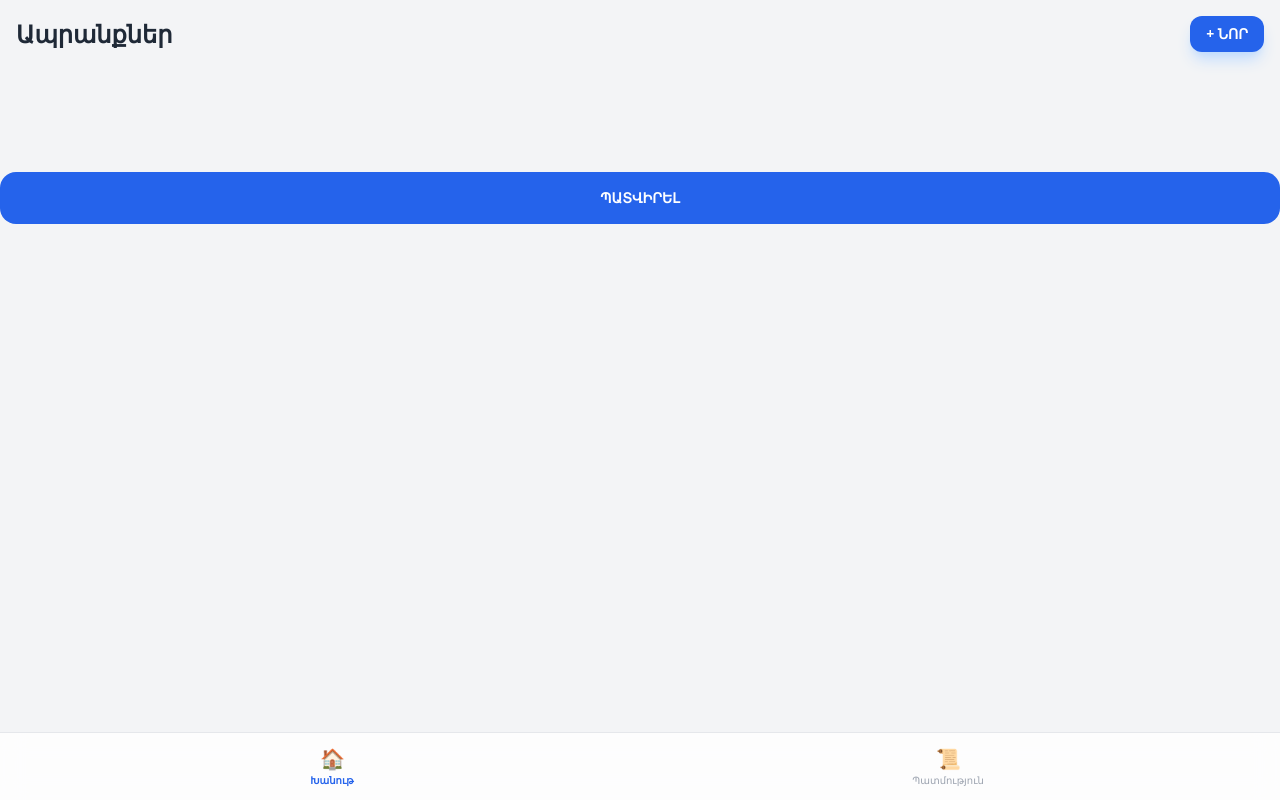
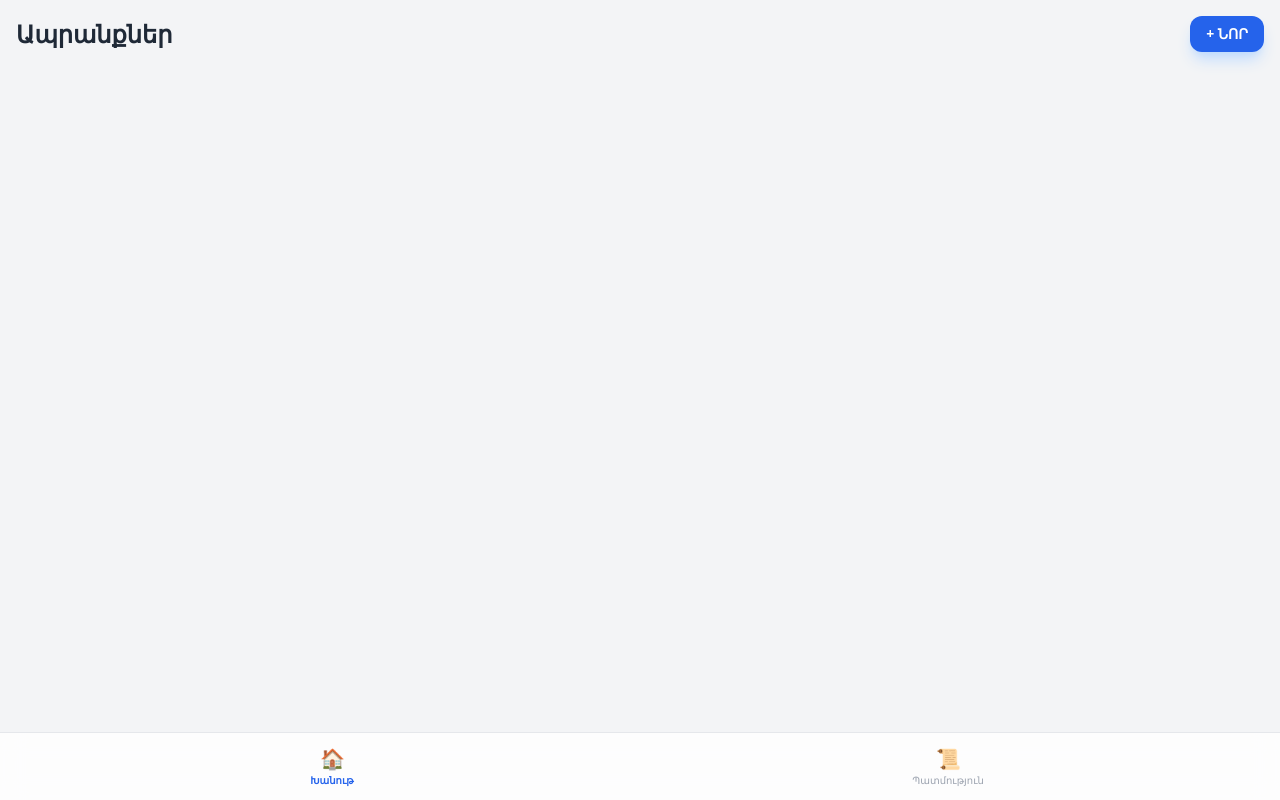
Before and after one commit to Svardanyann/pahest-app, a website: page index.html in a window 1280 px wide. Drawn offline with nearby package versions, Linux system fonts and the light colour scheme.

Commit message:
Update index.html

```diff
--- a/index.html
+++ b/index.html
@@ -40,9 +40,9 @@
 
 <!-- Զամբյուղի Modal-ի մեջ «ՊԱՏՎԻՐԵԼ» կոճակի տեքստը -->
 <!-- Համոզվիր, որ սա կա քո կոդում -->
-<button onclick="checkout()" class="w-full bg-blue-600 text-white py-4 rounded-2xl font-black text-sm">
+<!--<button onclick="checkout()" class="w-full bg-blue-600 text-white py-4 rounded-2xl font-black text-sm">
     <span id="checkout-btn-text">ՊԱՏՎԻՐԵԼ</span>
-</button>
+</button>-->
 
     <!-- Ներքևի Նավիգացիա -->
     <div class="fixed bottom-0 left-0 right-0 bg-white/80 backdrop-blur-md border-t flex py-3 px-6 z-50">
```
